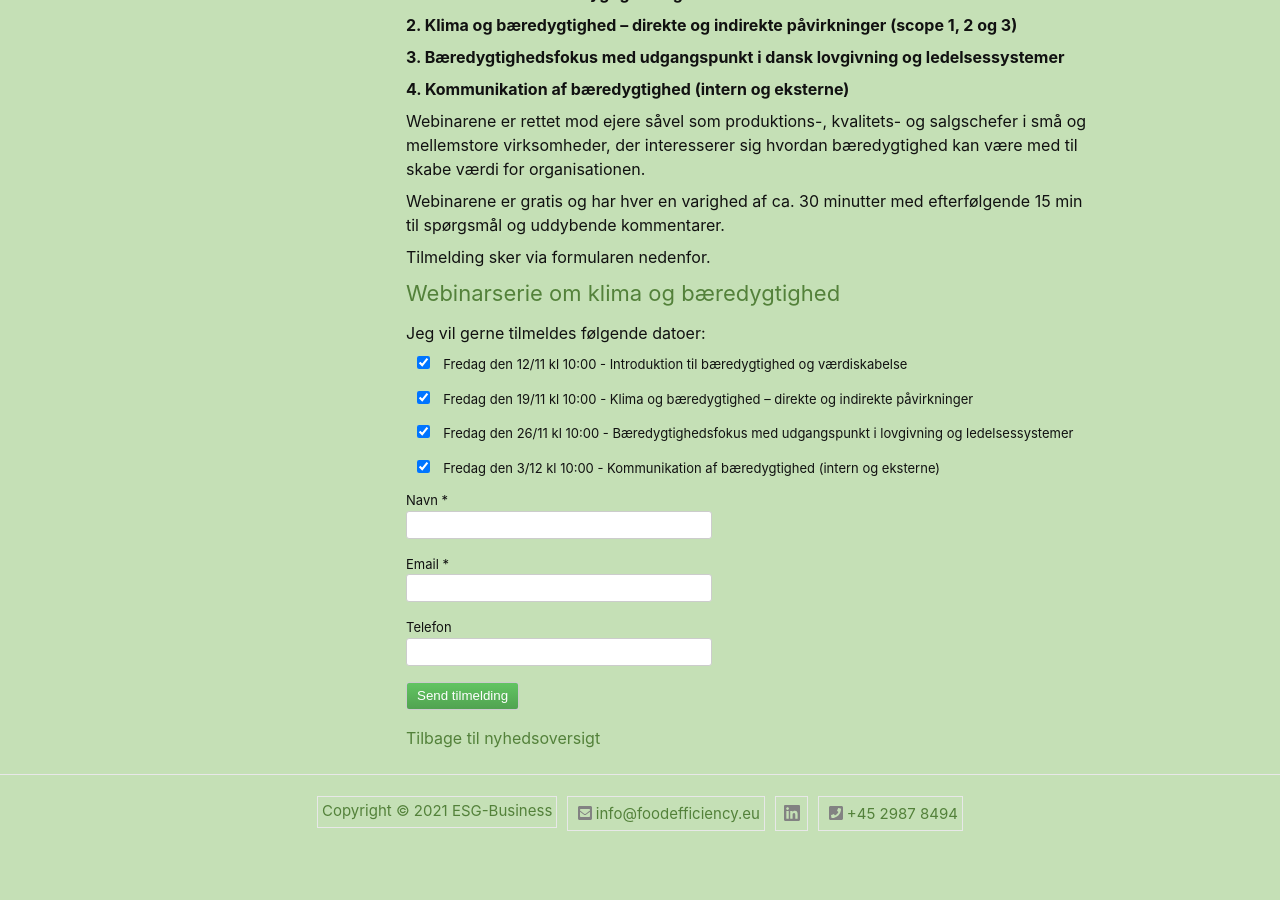
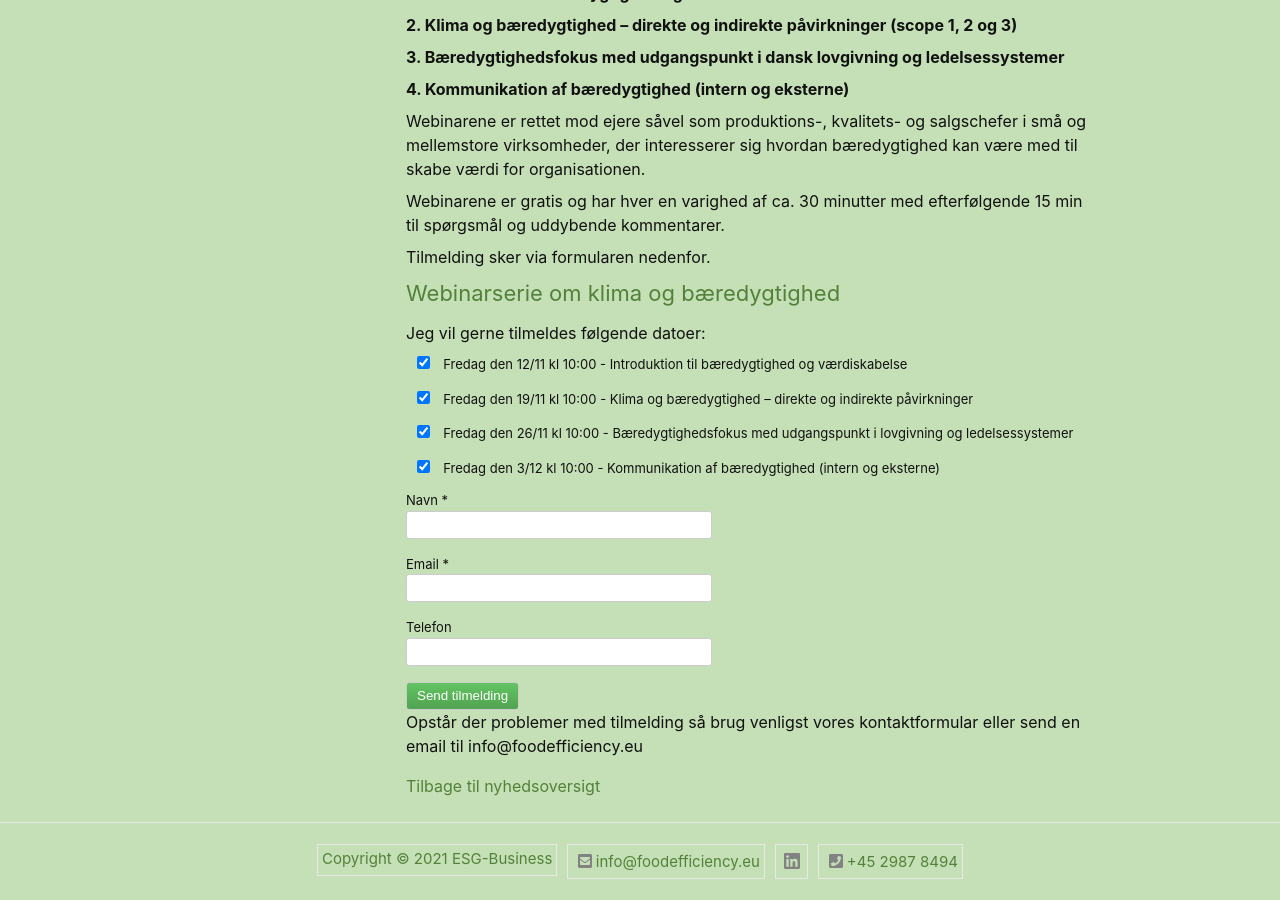
Before and after one commit to FoodEfficiency/esg-business.github.io, a Jekyll site: the page built from _posts/da/2021-10-15-Invitation til webinarserie om klima og bæredygtighed.md, in a window 1280 px wide and 900 px high, scrolled down 1084 px. Built offline with Jekyll 4.4.1, drawn with Linux system fonts in a browser that asks for light colours; nearby versions of some CDN libraries; before the commit the page ends 1936 px from its top, so only the background shows below that.

Commit message:
Update 2021-10-15-Invitation til webinarserie om klima og bæredygtighed.md

```diff
--- a/_posts/da/2021-10-15-Invitation til webinarserie om klima og bæredygtighed.md
+++ b/_posts/da/2021-10-15-Invitation til webinarserie om klima og bæredygtighed.md
@@ -131,3 +131,5 @@ document.getElementById("contact_submit").addEventListener("click", function(eve
 });
 </script>
 <script src="https://cdnjs.cloudflare.com/ajax/libs/axios/0.18.0/axios.min.js"></script>
+
+Opstår der problemer med tilmelding så brug venligst vores kontaktformular eller send en email til info@foodefficiency.eu
```
